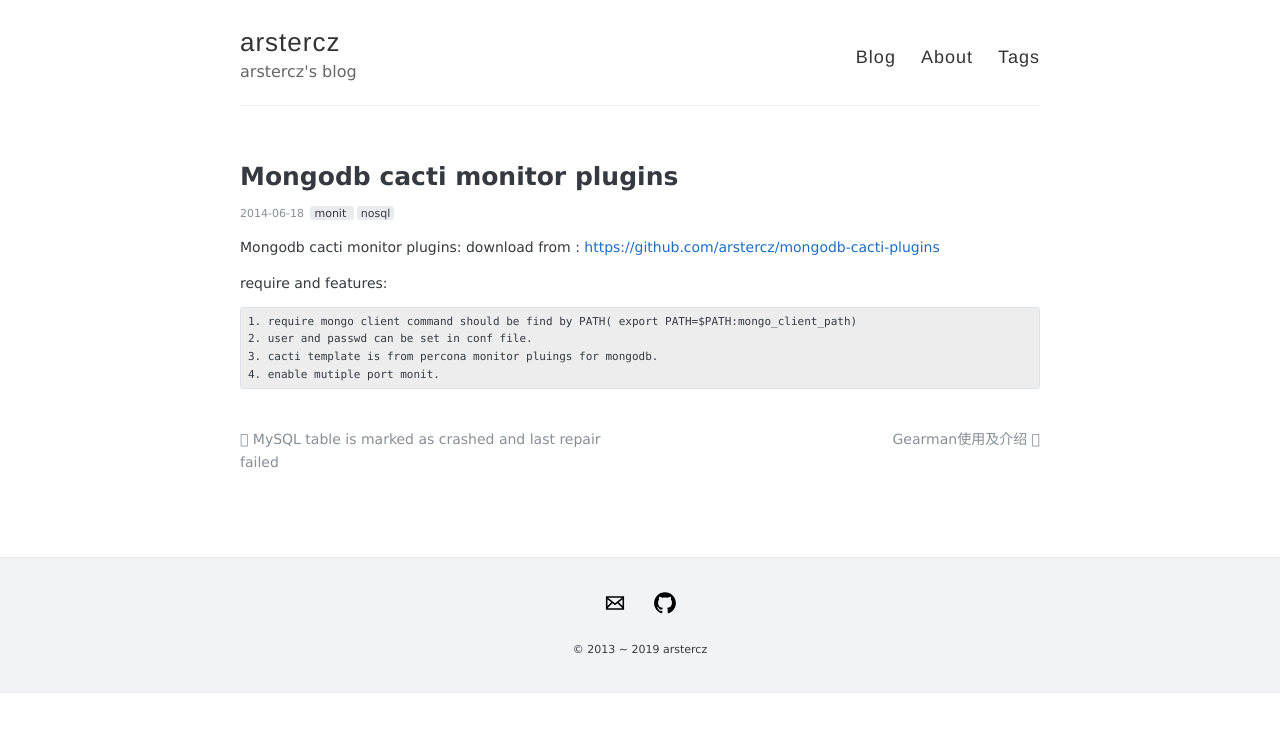
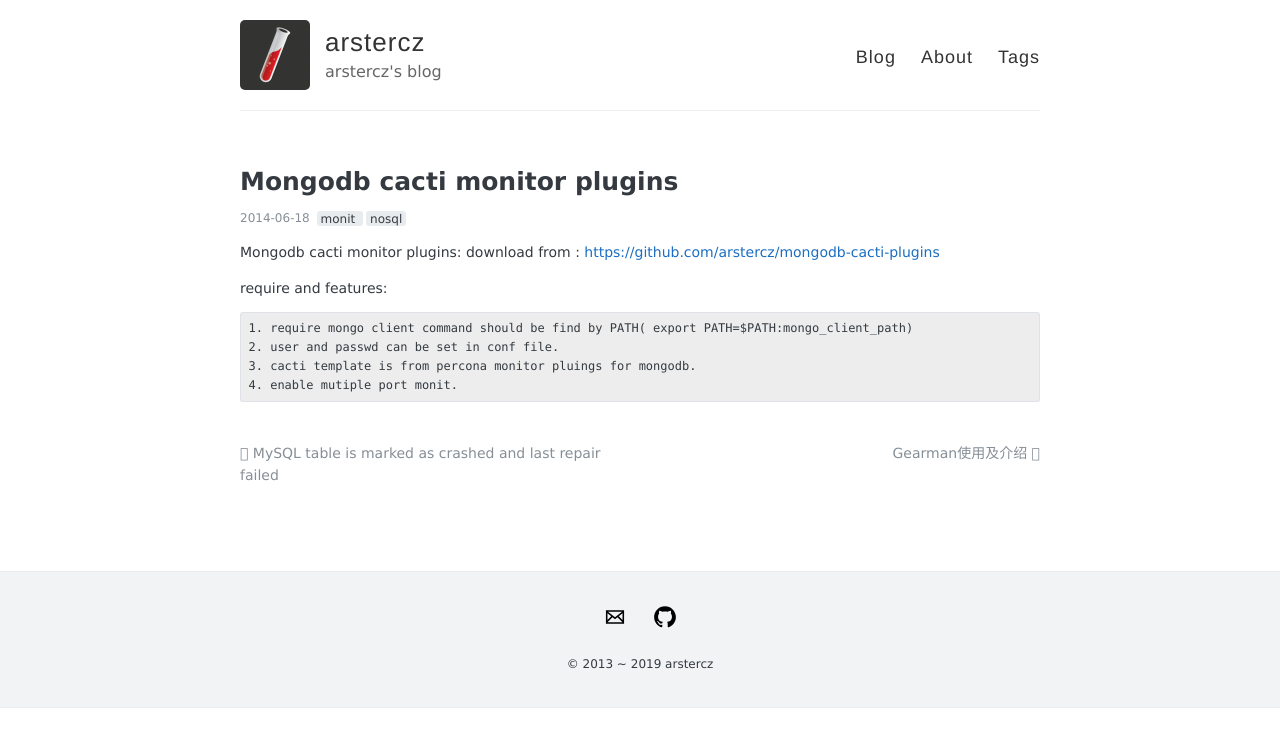
Before and after one commit to arstercz/arstercz.github.io, a Jekyll site: the page built from _posts/2014-06-18-mongodb-cacti-monitor-plugins.md, in a window 1280 px wide. Shown: the top 747 px of the page. Built offline with Jekyll 4.4.1, drawn with Linux system fonts in a browser that asks for light colours; comment, search, counter and statistics services are not loaded.

```diff
--- a/_config.yml
+++ b/_config.yml
@@ -13,7 +13,7 @@
 #
 
 # URL of your avatar or profile pic (you could use your GitHub profile pic)
-#avatar: https://github.githubassets.com/images/icons/emoji/unicode/1f334.png
+avatar: https://raw.githubusercontent.com/arstercz/arstercz.github.io/master/images/jekyll-logo.png
 
 
 # Tabs in header. There are 'Blog', 'About', 'Archive', 'Tags'
--- a/_sass/_variables.scss
+++ b/_sass/_variables.scss
@@ -25,7 +25,7 @@
 
 // Font sizes
 $base-font-size: 14px;
-$small-font-size: 11px;
+$small-font-size: 12px;
 
 // Colors
 $base-color: $oc-gray-8;
```
